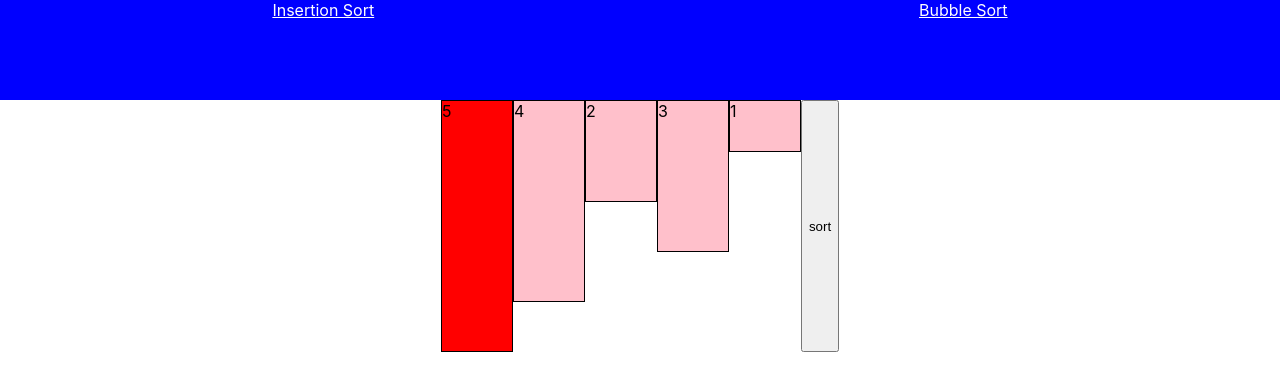
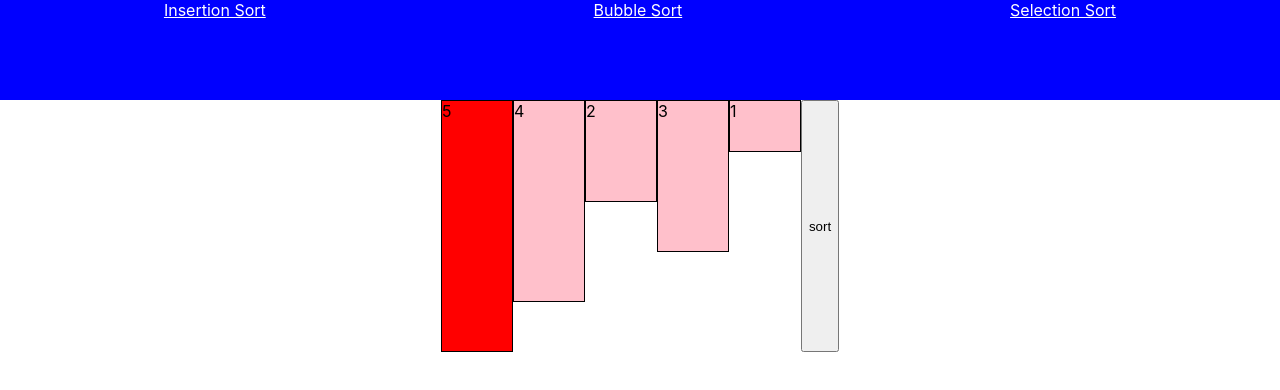
Before and after one commit to semperag/Learn-Algorithms, a React (Create React App) app: page / in a window 1280 px wide. Shown: the top 390 px of the page. Built offline with nearby package versions, Linux system fonts and the light colour scheme.

Commit message:
selection sort animation

```diff
--- a/src/Navbar.js
+++ b/src/Navbar.js
@@ -7,6 +7,7 @@ const Navbar = () => {
         <div className='navbar'>
             <Link to="/">Insertion Sort</Link>
             <Link to="/bubble-sort">Bubble Sort</Link>
+            <Link to="/selection-sort">Selection Sort</Link>
         </div>
     );
 }
```
